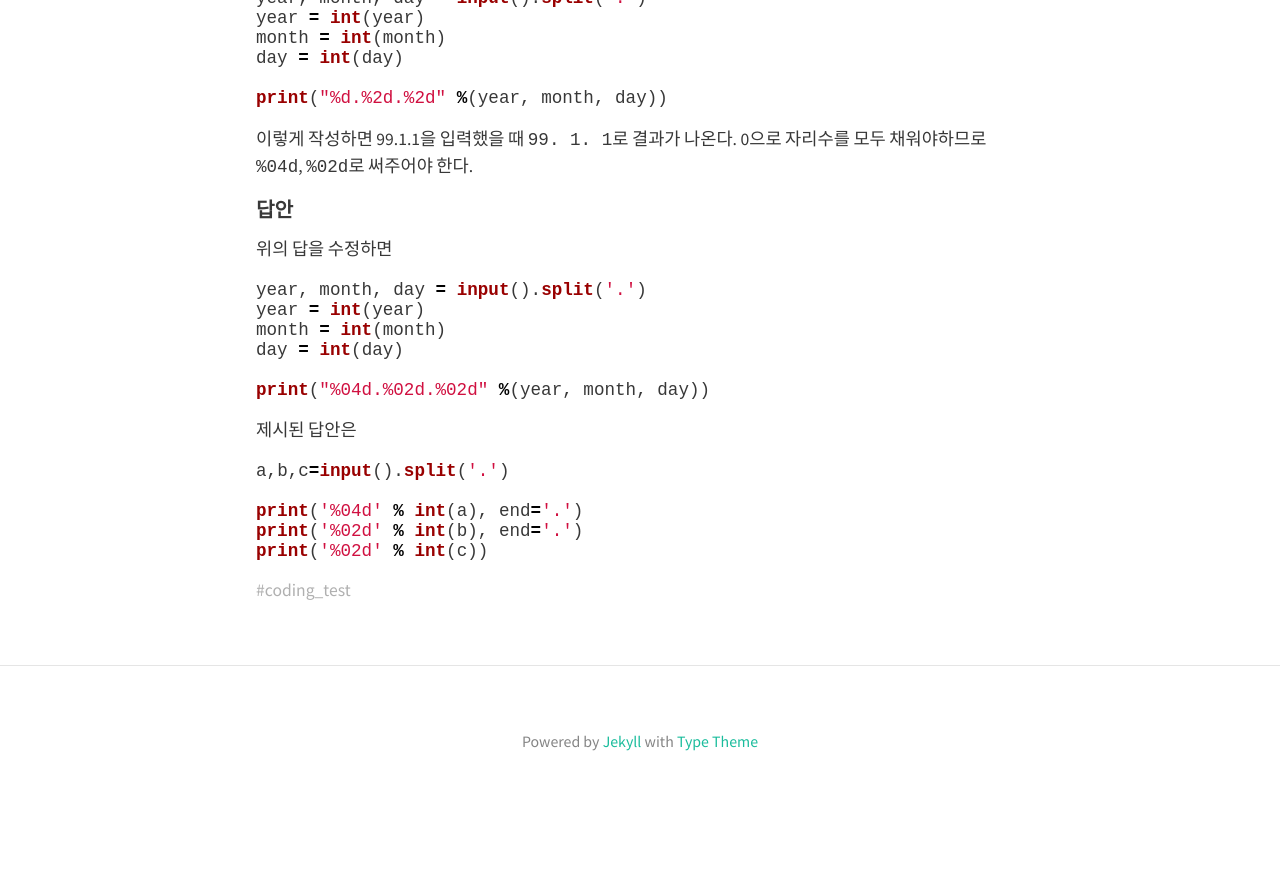
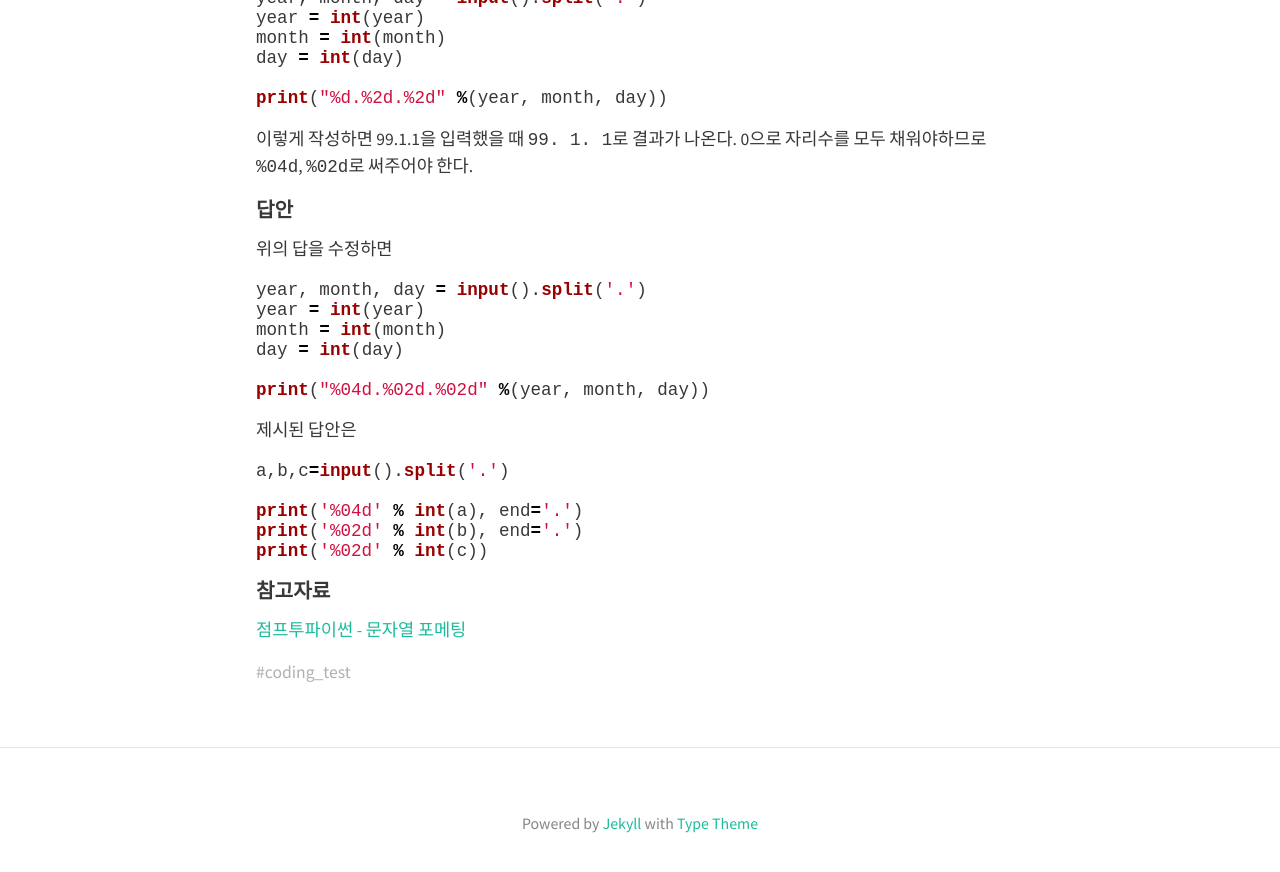
Before and after one commit to HyunlangBan/hyunlangban.github.io, a Jekyll site: the page built from _posts/2020-02-01-code-up.md, in a window 1280 px wide and 900 px high, scrolled down 2717 px. Shown: the top 872 px of the window. Built offline with Jekyll 4.4.1, drawn with Linux system fonts in a browser that asks for light colours; nearby versions of some CDN libraries; before the commit the page ends 3535 px from its top, so only the background shows below that.

Commit message:
Update 2020-02-01-code-up.md

````diff
--- a/_posts/2020-02-01-code-up.md
+++ b/_posts/2020-02-01-code-up.md
@@ -149,3 +149,6 @@ print('%04d' % int(a), end='.')
 print('%02d' % int(b), end='.')
 print('%02d' % int(c))
 ```
+
+#### 참고자료
+[점프투파이썬 - 문자열 포메팅](https://wikidocs.net/13)
````
